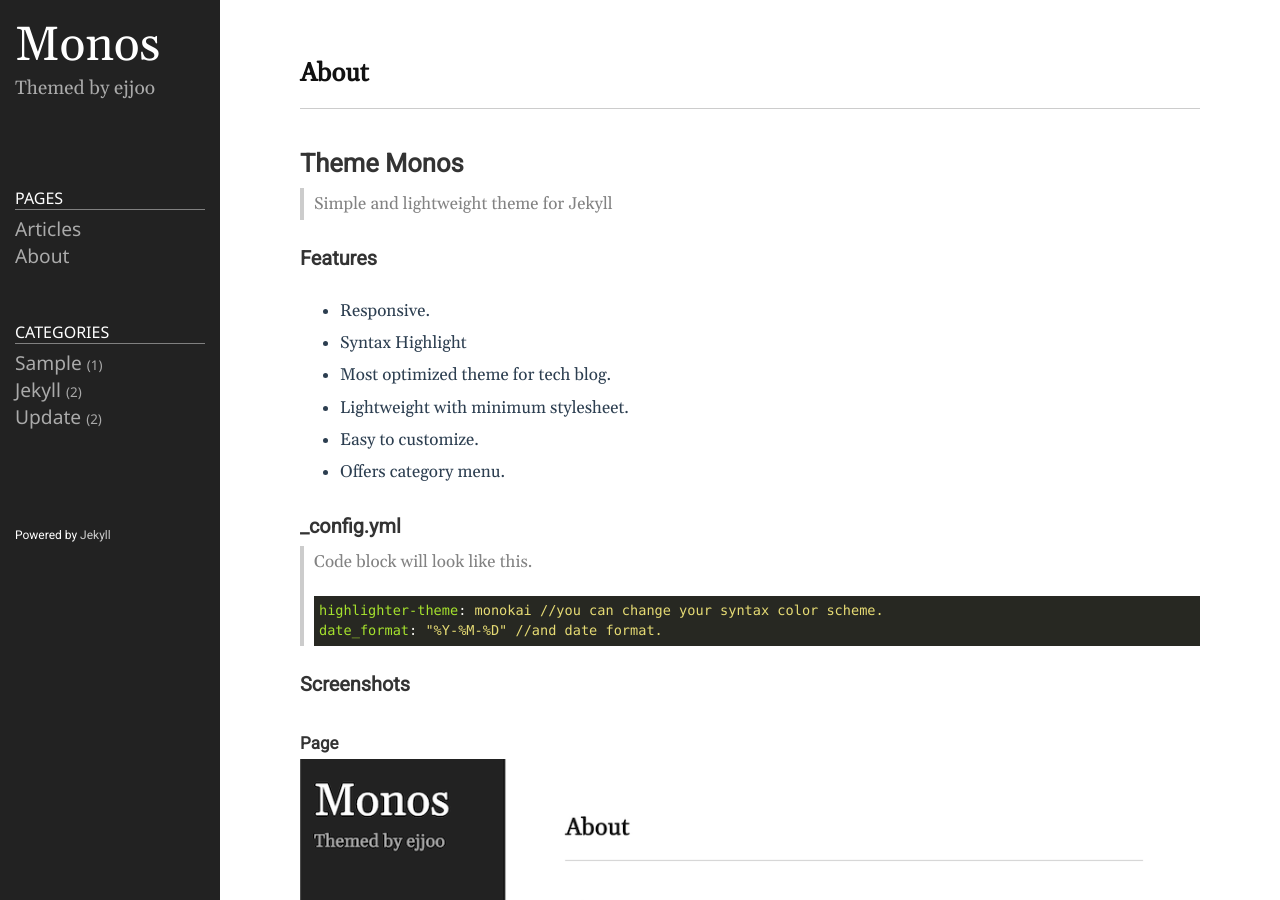
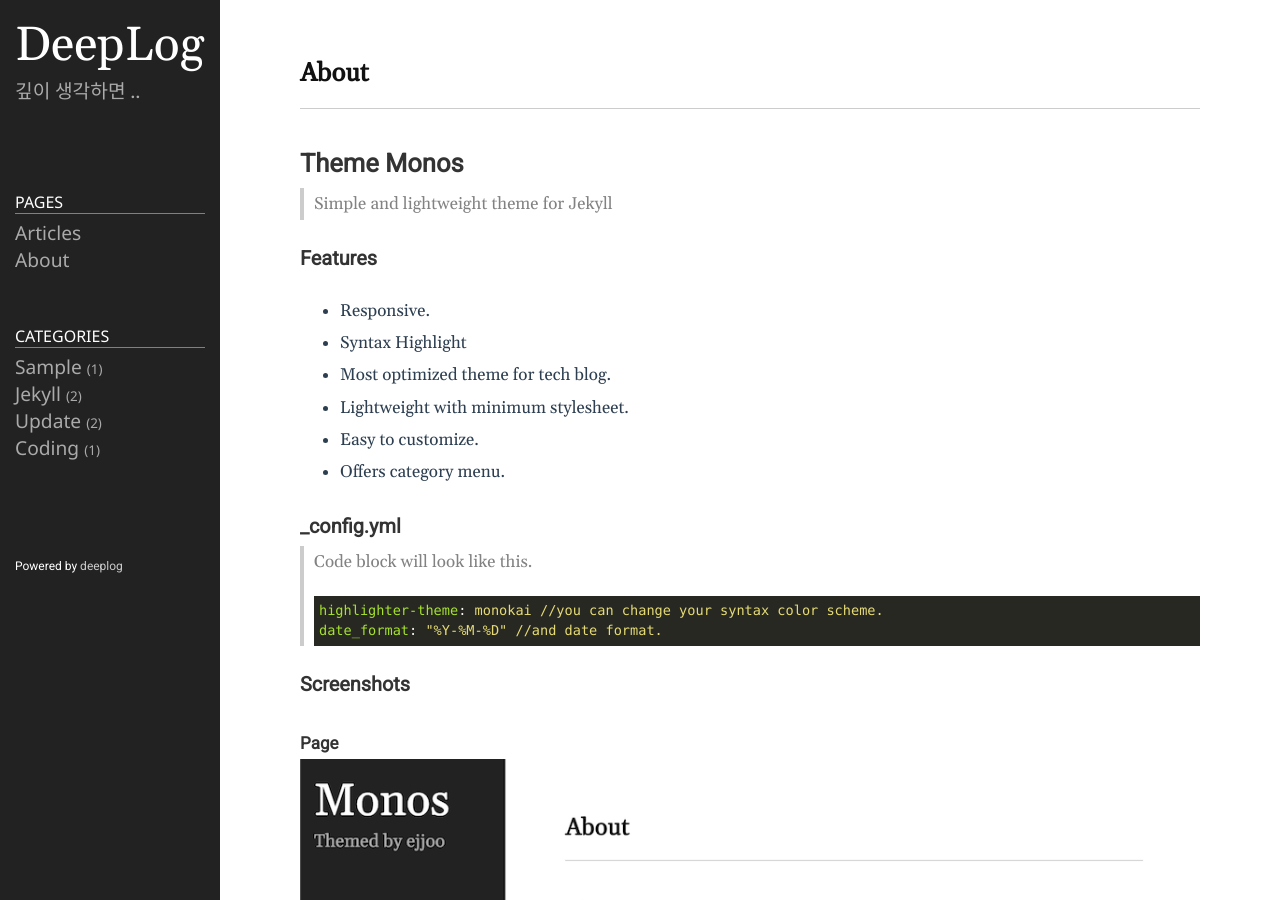
Before and after one commit to deeplog/deeplog.github.io, a Jekyll site: the page built from README.md, in a window 1280 px wide and 900 px high. Built offline with Jekyll 4.4.1, drawn with Linux system fonts in a browser that asks for light colours.

Commit message:
테스트용 포스트 작성

```diff
--- a/_config.yml
+++ b/_config.yml
@@ -18,13 +18,13 @@
 # You can create any custom variable you would like, and they will be accessible
 # in the templates via {{ site.myvariable }}.
 
-title: Monos
-email: ejjoo7994@gmail.com
+title: DeepLog
+email: kwanwoo.kim@gmail.com
 description: >- # this means to ignore newlines until "baseurl:"
-  Themed by ejjoo
+  깊이 생각하면 ..
 # baseurl: "/" # the subpath of your site, e.g. /blog
 # url: "http://ejjoo.github.io" # the base hostname & protocol for your site, e.g. http://example.com
-github_username: ejjoo
+github_username: deeplog
 highlighter: rouge
 svg:
   optimize: true
@@ -37,6 +37,10 @@ plugins:
 category_dir: category/
 tag_dir: tag/
 
+collectrions:
+  authors:
+    title: Authors
+    output: true
 # Exclude from processing.
 # The following items will not be processed, by default.
 # Any item listed under the `exclude:` key here will be automatically added to
--- a/_includes/sidebar.html
+++ b/_includes/sidebar.html
@@ -48,5 +48,5 @@
 </div>
 
 <div class="sidebar-item sidebar-footer">
-	<p>Powered by <a href="https://github.com/jekyll/jekyll">Jekyll</a></p>
+	<p>Powered by <a href="https://github.com/deeplog/">deeplog</a></p>
 </div>
```
Also changed, not shown: _posts/2022-09-17-post-sample2.md (added, +13 -0 lines).
